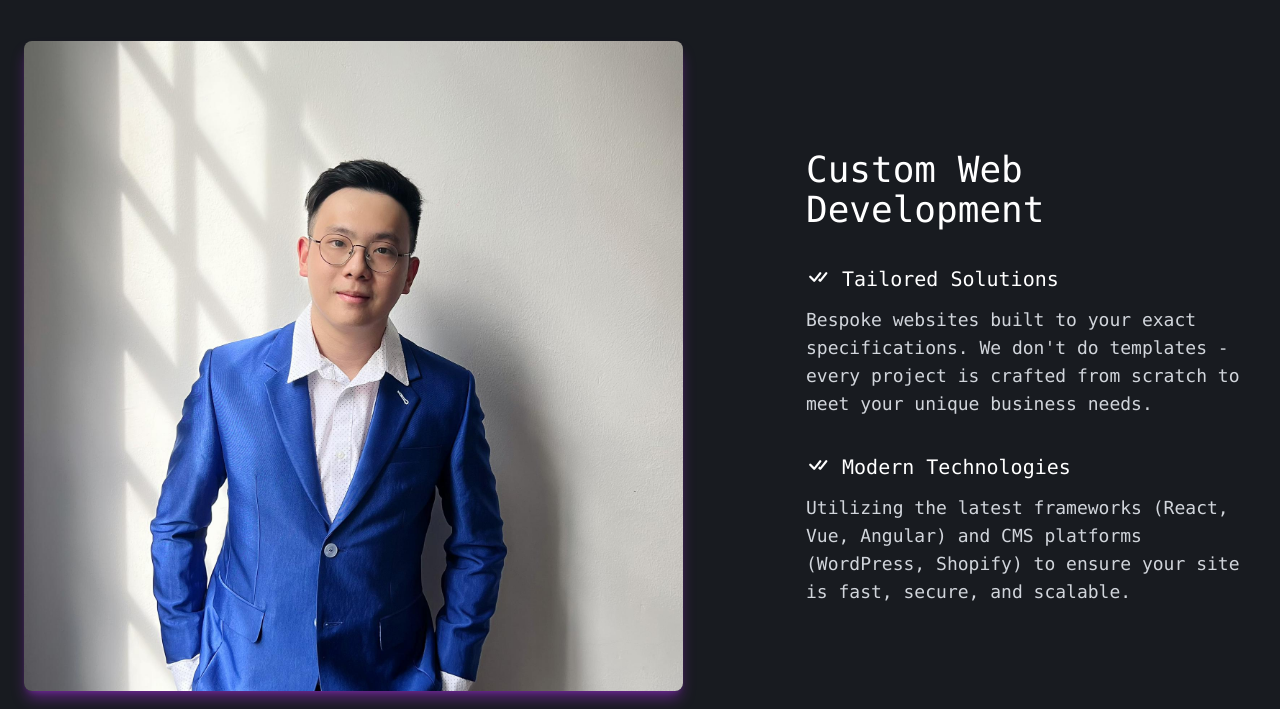
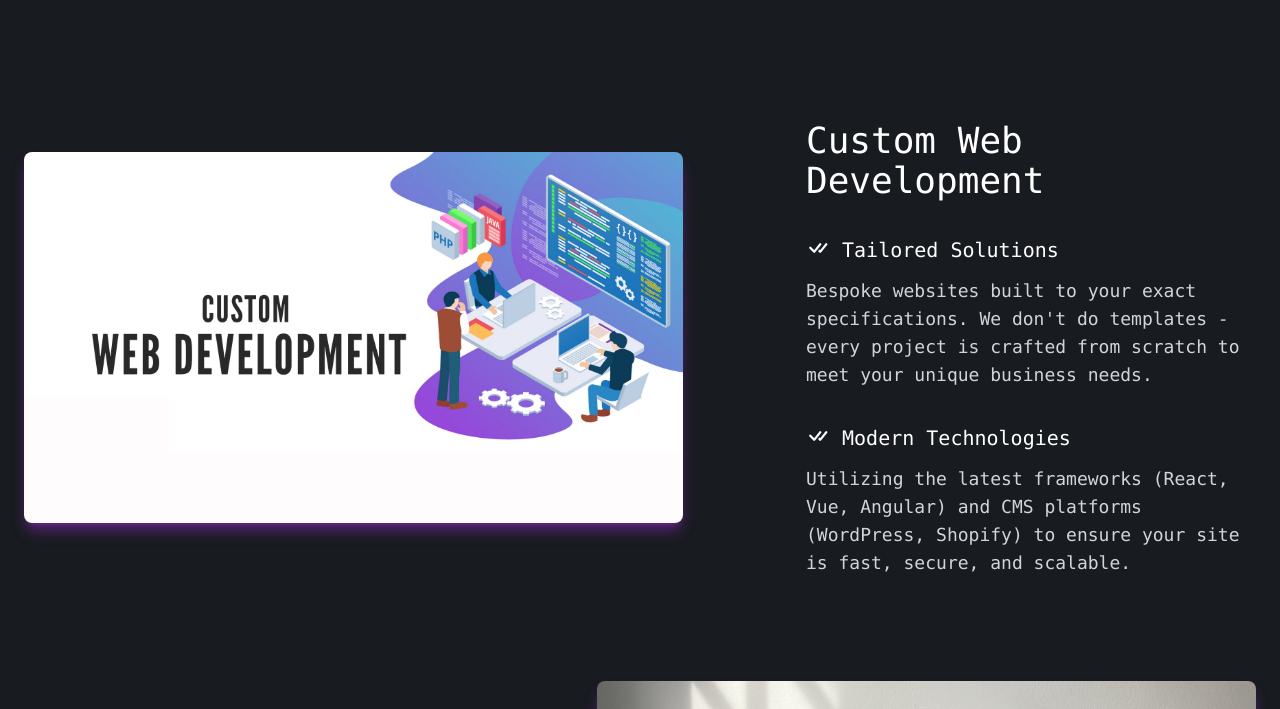
Before and after one commit to jiahao8119/businesslandingpage, a website: page index.html in a window 1280 px wide. Shown: the part 1511-2220 px from the top of the page. Drawn offline with nearby package versions, Linux system fonts and the light colour scheme.

Commit message:
update picture

```diff
--- a/index.html
+++ b/index.html
@@ -170,7 +170,7 @@
             <div class="tw-flex">
                 <div class="tw-max-h-[650px] tw-max-w-[850px] tw-overflow-hidden tw-rounded-lg
                                 tw-shadow-lg tw-shadow-[rgba(170,49,233,0.44021358543417366)]">
-                    <img src="./assets/images/ryan/ryan.jpeg" alt="Custom web development"
+                    <img src="./assets/images/ryan/custom.png" alt="Custom web development"
                         class="tw-h-full tw-w-full tw-object-cover" />
                 </div>
             </div>
```
Also changed, not shown: assets/images/ryan/custom.png (added).
